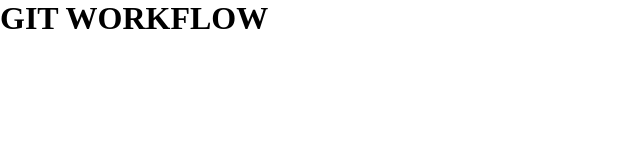
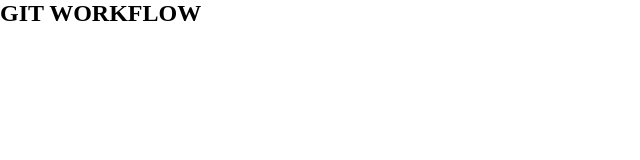
Before and after one commit to jihad19/work, a plain HTML site: page index.html in a window 1280 px wide. Shown: the whole page, without its empty margins (0-640 px from the left). Drawn offline with Linux system fonts and the light colour scheme.

Commit message:
modifaction

```diff
--- a/index.html
+++ b/index.html
@@ -10,7 +10,7 @@
 
 <body>
 
-    <h1 class="some-heading">GIT WORKFLOW</h1>
+    <h2 class="some-heading">GIT WORKFLOW</h2>
 
 </body>
 
```
Also changed, not shown: style.css (line endings or trailing spaces).
